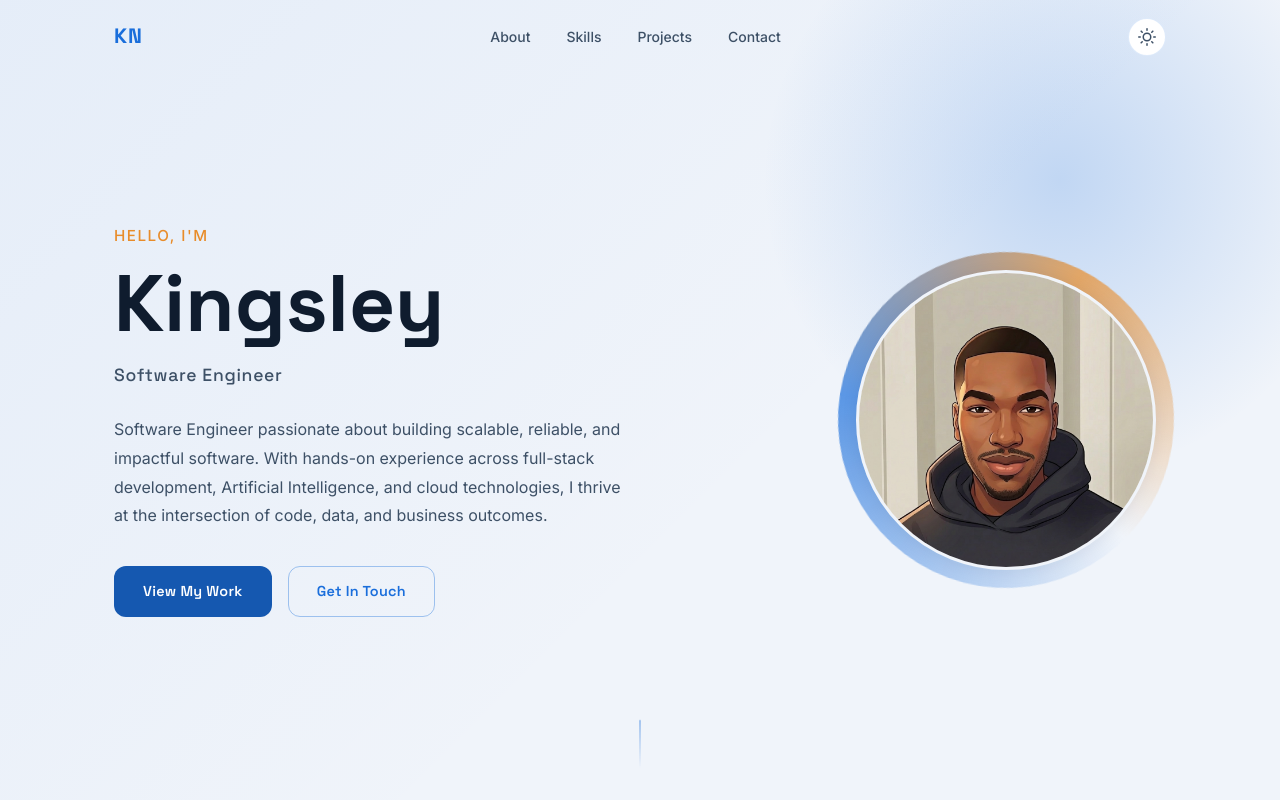
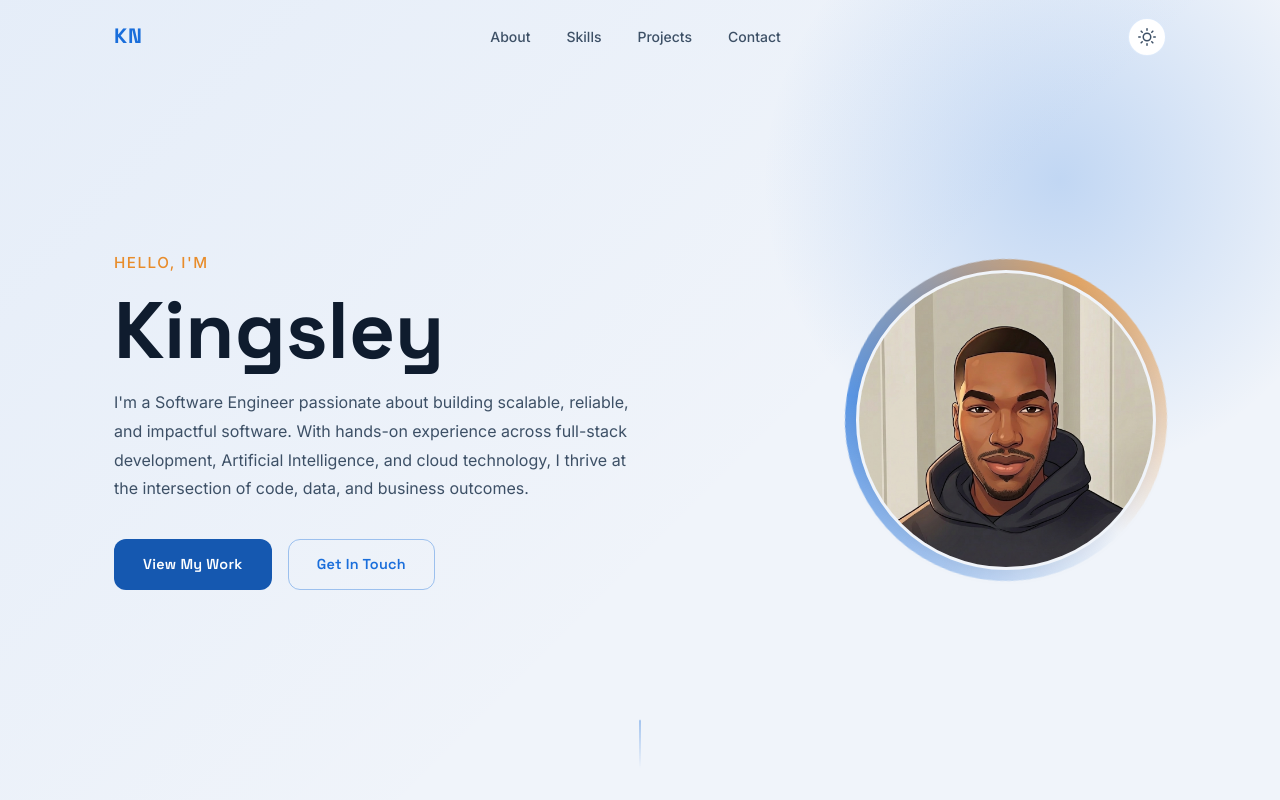
Before and after one commit to KingsleyND/portfolio, a plain HTML site: page Portfolio/index.html in a window 1280 px wide. Shown: the top 800 px of the page. Drawn offline with Linux system fonts and the light colour scheme.

Commit message:
minor visual update

```diff
--- a/Portfolio/index.html
+++ b/Portfolio/index.html
@@ -39,11 +39,11 @@
       <div class="about__text">
         <p class="about__greeting">Hello, I'm</p>
         <h1 class="about__name">Kingsley<br /></h1>
-        <p class="about__role">Software Engineer</p>
+
         <p class="about__bio">
-          Software Engineer passionate about building scalable, reliable, and
+          I'm a Software Engineer passionate about building scalable, reliable, and
           impactful software. With hands-on experience across full-stack
-          development, Artificial Intelligence, and cloud technologies, I thrive
+          development, Artificial Intelligence, and cloud technology, I thrive
           at the intersection of code, data, and business outcomes.
         </p>
         <div class="about__actions">
--- a/Portfolio/style.css
+++ b/Portfolio/style.css
@@ -339,7 +339,7 @@ ul { list-style: none; }
 
 .about__image-ring {
   position: absolute;
-  inset: -8px;
+  inset: -1px;
   border-radius: 50%;
   background: conic-gradient(from 0deg, var(--blue-bright), var(--accent), transparent 60%, var(--blue-bright));
   animation: spin 8s linear infinite;
```
